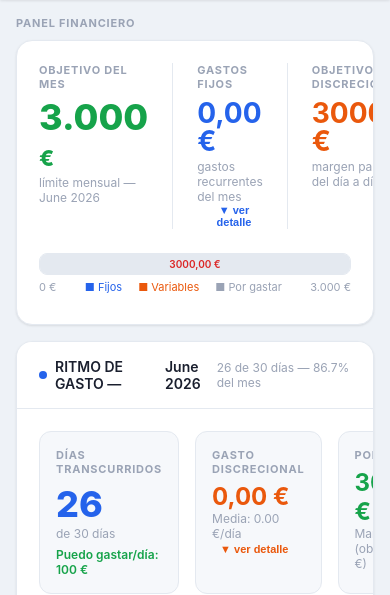
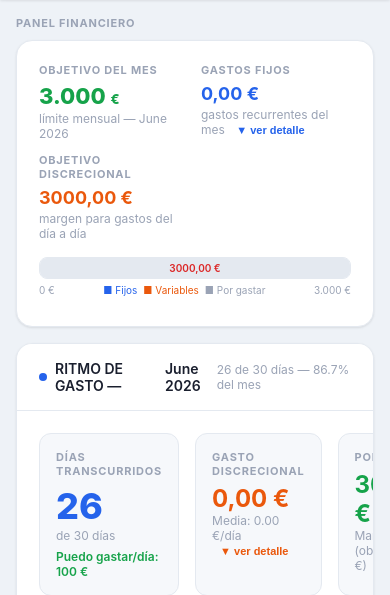
Before and after one commit to gardelf/cronograma-drag-and-drop-original, a Flask app: page /sandbox in a window 390 px wide. Shown: the part 87-682 px from the top of the page. Run offline with Flask 3, Linux system fonts and the light colour scheme; data that the repository does not hold is empty.

Commit message:
feat: responsive móvil panel financiero + barra tricolor con exceso en rojo

```diff
--- a/templates/sandbox.html
+++ b/templates/sandbox.html
@@ -331,6 +331,32 @@
             .site-header { padding: 12px 16px; }
         }
 
+        /* ── PANEL FINANCIERO RESPONSIVE ── */
+        .fin-top-grid {
+            display: grid;
+            grid-template-columns: 1fr 1fr 1fr;
+            gap: 0;
+            margin-bottom: 24px;
+        }
+        .fin-top-grid .fin-num { font-size: 28px; font-weight: 700; line-height: 1; }
+        .fin-top-grid .fin-num-lg { font-size: 36px; font-weight: 800; line-height: 1; }
+
+        @media (max-width: 640px) {
+            .fin-top-grid {
+                grid-template-columns: 1fr 1fr;
+                gap: 12px;
+                margin-bottom: 16px;
+            }
+            .fin-top-grid > div {
+                border: none !important;
+                padding: 0 !important;
+            }
+            .fin-top-grid .fin-num-lg { font-size: 22px; }
+            .fin-top-grid .fin-num    { font-size: 18px; }
+            .fin-bar-legend { flex-wrap: wrap; gap: 6px !important; justify-content: center; }
+            .fin-bar-legend span { font-size: 10px !important; }
+        }
+
         /* ── BOE WIDGET ── */
         .boe-stats-grid {
             display: grid;
@@ -547,19 +573,19 @@
             <div class="card-body" style="padding:22px;">
 
                 <!-- Números resumen -->
-                <div style="display:grid;grid-template-columns:1fr 1fr 1fr;gap:0;margin-bottom:24px;">
+                <div class="fin-top-grid">
 
                     <!-- Objetivo -->
                     <div style="padding:0 24px 0 0;border-right:1px solid var(--border);">
                         <div class="section-label" style="margin-bottom:8px;">Objetivo del mes</div>
-                        <div style="font-size:36px;font-weight:800;color:var(--accent-green);line-height:1;">3.000 <span style="font-size:22px;">€</span></div>
+                        <div class="fin-num-lg" style="color:var(--accent-green);">3.000 <span style="font-size:0.6em;">€</span></div>
                         <div style="font-size:12px;color:var(--text-muted);margin-top:4px;">límite mensual — <span id="fin-month-name">—</span></div>
                     </div>
 
                     <!-- Fijos -->
                     <div style="padding:0 24px;border-right:1px solid var(--border);">
                         <div class="section-label" style="margin-bottom:8px;">Gastos fijos</div>
-                        <div style="font-size:28px;font-weight:700;color:var(--accent-blue);line-height:1;" id="fin-fixed">—</div>
+                        <div class="fin-num" style="color:var(--accent-blue);" id="fin-fixed">—</div>
                         <div style="font-size:12px;color:var(--text-muted);margin-top:4px;">
                             gastos recurrentes del mes
                             <button id="fin-fixed-toggle" onclick="toggleFixedDetail()" style="margin-left:8px;font-size:11px;color:var(--accent-blue);background:none;border:none;cursor:pointer;padding:0;font-weight:600;">&#9660; ver detalle</button>
@@ -569,7 +595,7 @@
                     <!-- Objetivo discrecional -->
                     <div style="padding:0 0 0 24px;">
                         <div class="section-label" style="margin-bottom:8px;">Objetivo discrecional</div>
-                        <div style="font-size:28px;font-weight:700;color:var(--accent-orange);line-height:1;" id="fin-discr-goal-top">—</div>
+                        <div class="fin-num" style="color:var(--accent-orange);" id="fin-discr-goal-top">—</div>
                         <div style="font-size:12px;color:var(--text-muted);margin-top:4px;">
                             margen para gastos del día a día
                         </div>
@@ -579,7 +605,8 @@
 
                 <!-- Barra tricolor 0€ → 3000€ -->
                 <div style="margin-bottom:8px;">
-                    <div style="position:relative;height:22px;background:var(--bg-secondary);border-radius:8px;border:1px solid var(--border);overflow:hidden;display:flex;">
+                    <!-- Barra normal (sin exceso) -->
+                    <div id="fin-bar-wrap" style="position:relative;height:22px;background:var(--bg-secondary);border-radius:8px;border:1px solid var(--border);overflow:hidden;display:flex;">
                         <!-- Segmento fijos (azul) -->
                         <div id="fin-bar-fixed" style="height:100%;background:#2563eb;transition:width 0.6s ease;display:flex;align-items:center;justify-content:center;overflow:hidden;">
                             <span id="fin-bar-fixed-label" style="font-size:10px;font-weight:700;color:#fff;white-space:nowrap;padding:0 6px;"></span>
@@ -593,12 +620,28 @@
                             <span id="fin-bar-remaining-label" style="font-size:10px;font-weight:600;color:#dc2626;white-space:nowrap;padding:0 6px;"></span>
                         </div>
                     </div>
-                    <div style="display:flex;justify-content:space-between;margin-top:5px;">
+                    <!-- Barra con exceso (visible cuando total > objetivo) -->
+                    <div id="fin-bar-over-wrap" style="display:none;position:relative;height:22px;border-radius:8px;border:2px solid #dc2626;overflow:hidden;">
+                        <!-- Fijos (azul) -->
+                        <div id="fin-bar-fixed-ov" style="height:100%;background:#2563eb;display:flex;align-items:center;justify-content:center;overflow:hidden;">
+                            <span id="fin-bar-fixed-label-ov" style="font-size:10px;font-weight:700;color:#fff;white-space:nowrap;padding:0 6px;"></span>
+                        </div>
+                        <!-- Variables (naranja) -->
+                        <div id="fin-bar-discr-ov" style="height:100%;background:#ea580c;display:flex;align-items:center;justify-content:center;overflow:hidden;">
+                            <span id="fin-bar-discr-label-ov" style="font-size:10px;font-weight:700;color:#fff;white-space:nowrap;padding:0 6px;"></span>
+                        </div>
+                        <!-- Exceso (rojo) -->
+                        <div id="fin-bar-over" style="height:100%;background:#dc2626;display:flex;align-items:center;justify-content:center;overflow:hidden;">
+                            <span id="fin-bar-over-label" style="font-size:10px;font-weight:700;color:#fff;white-space:nowrap;padding:0 6px;"></span>
+                        </div>
+                    </div>
+                    <div style="display:flex;justify-content:space-between;margin-top:5px;" class="fin-bar-legend">
                         <span style="font-size:11px;color:var(--text-muted);">0 €</span>
-                        <div style="display:flex;gap:16px;">
-                            <span style="font-size:11px;color:#2563eb;">■ Fijos</span>
-                            <span style="font-size:11px;color:#ea580c;">■ Variables</span>
-                            <span style="font-size:11px;color:var(--text-muted);">■ Por gastar</span>
+                        <div style="display:flex;gap:16px;" class="fin-bar-legend">
+                            <span style="font-size:11px;color:#2563eb;">&#9632; Fijos</span>
+                            <span style="font-size:11px;color:#ea580c;">&#9632; Variables</span>
+                            <span style="font-size:11px;color:var(--text-muted);">&#9632; Por gastar</span>
+                            <span id="fin-bar-over-legend" style="font-size:11px;color:#dc2626;display:none;">&#9632; Exceso</span>
                         </div>
                         <span style="font-size:11px;color:var(--text-muted);">3.000 €</span>
                     </div>
@@ -1089,14 +1132,44 @@ async function loadFinancialPanel() {
         const discr     = mp.discretionary_expenses || 0;
         const total     = fixed + discr;
         const remaining = Math.max(goal - total, 0);
-        const fixedPct  = Math.min((fixed / goal) * 100, 100);
-        const discrPct2 = Math.min((discr / goal) * 100, 100 - fixedPct);
+        const isOver    = total > goal;
 
-        document.getElementById('fin-bar-fixed').style.width         = fixedPct.toFixed(1) + '%';
-        document.getElementById('fin-bar-discr').style.width         = discrPct2.toFixed(1) + '%';
-        document.getElementById('fin-bar-fixed-label').textContent   = fixedPct > 6 ? fmtEur(fixed) : '';
-        document.getElementById('fin-bar-discr-label').textContent   = discrPct2 > 4 ? fmtEur(discr) : '';
-        document.getElementById('fin-bar-remaining-label').textContent = fmtEur(remaining);
+        // Barra normal vs barra con exceso
+        const barWrap     = document.getElementById('fin-bar-wrap');
+        const barOverWrap = document.getElementById('fin-bar-over-wrap');
+        const overLegend  = document.getElementById('fin-bar-over-legend');
+
+        if (!isOver) {
+            // ─ Sin exceso: barra normal ─
+            barWrap.style.display     = 'flex';
+            barOverWrap.style.display = 'none';
+            if (overLegend) overLegend.style.display = 'none';
+
+            const fixedPct  = Math.min((fixed / goal) * 100, 100);
+            const discrPct2 = Math.min((discr / goal) * 100, 100 - fixedPct);
+            document.getElementById('fin-bar-fixed').style.width           = fixedPct.toFixed(1) + '%';
+            document.getElementById('fin-bar-discr').style.width           = discrPct2.toFixed(1) + '%';
+            document.getElementById('fin-bar-fixed-label').textContent     = fixedPct > 6 ? fmtEur(fixed) : '';
+            document.getElementById('fin-bar-discr-label').textContent     = discrPct2 > 4 ? fmtEur(discr) : '';
+            document.getElementById('fin-bar-remaining-label').textContent = fmtEur(remaining);
+        } else {
+            // ─ Con exceso: barra alternativa con segmento rojo ─
+            barWrap.style.display     = 'none';
+            barOverWrap.style.display = 'flex';
+            if (overLegend) overLegend.style.display = 'inline';
+
+            const over      = total - goal;
+            const totalBar  = total; // 100% = total gastado
+            const fixedPctOv  = (fixed / totalBar) * 100;
+            const discrPctOv  = (discr  / totalBar) * 100;
+            const overPctOv   = (over   / totalBar) * 100;
+            document.getElementById('fin-bar-fixed-ov').style.width        = fixedPctOv.toFixed(1) + '%';
+            document.getElementById('fin-bar-discr-ov').style.width        = discrPctOv.toFixed(1) + '%';
+            document.getElementById('fin-bar-over').style.width            = overPctOv.toFixed(1) + '%';
+            document.getElementById('fin-bar-fixed-label-ov').textContent  = fixedPctOv > 6 ? fmtEur(fixed) : '';
+            document.getElementById('fin-bar-discr-label-ov').textContent  = discrPctOv > 4 ? fmtEur(discr) : '';
+            document.getElementById('fin-bar-over-label').textContent      = overPctOv > 4 ? '+' + fmtEur(over) : '';
+        }
 
         // ── Header RITMO DE GASTO ──
         document.getElementById('fin-month-name2').textContent = mp.month_name;
```
